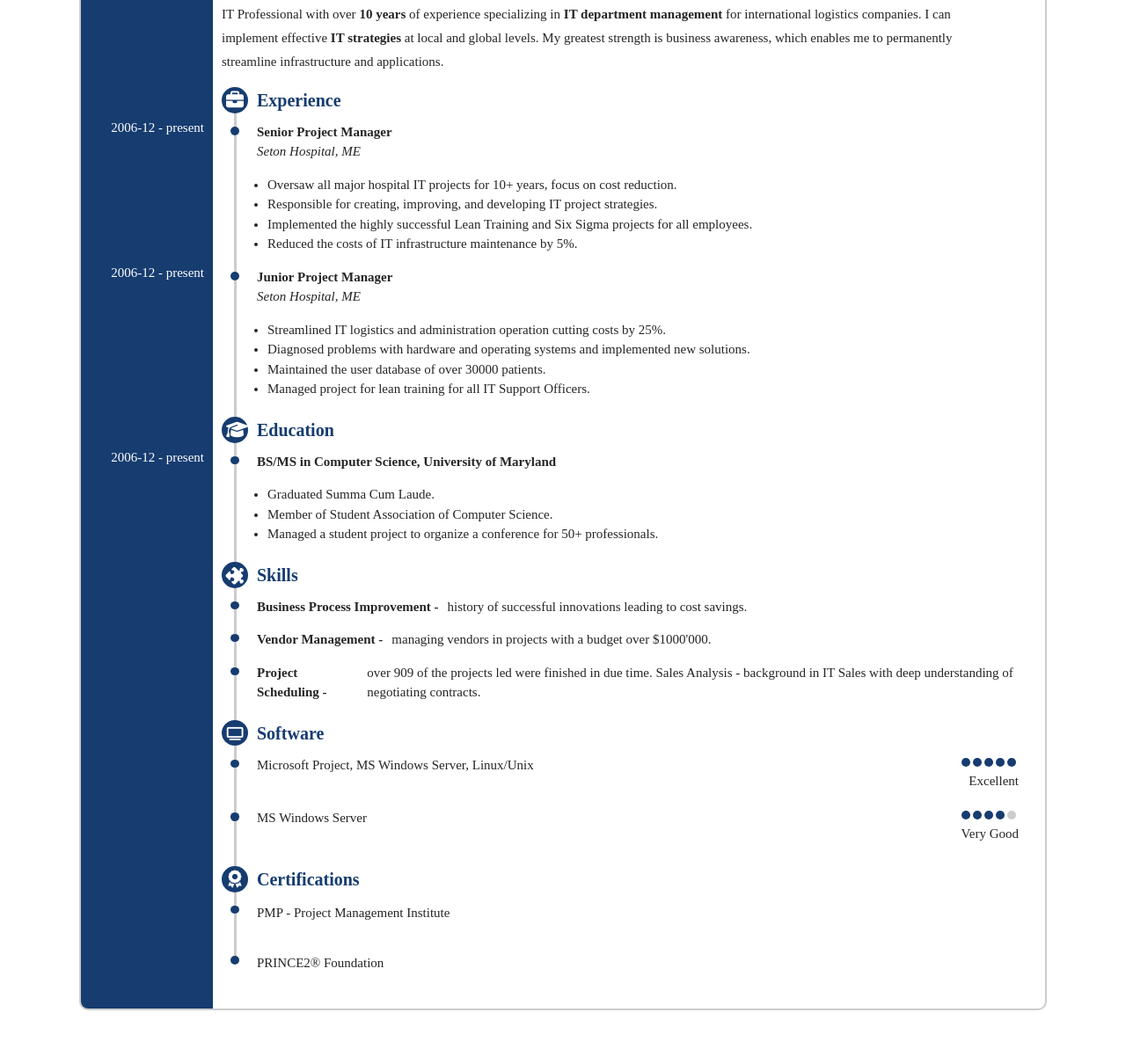
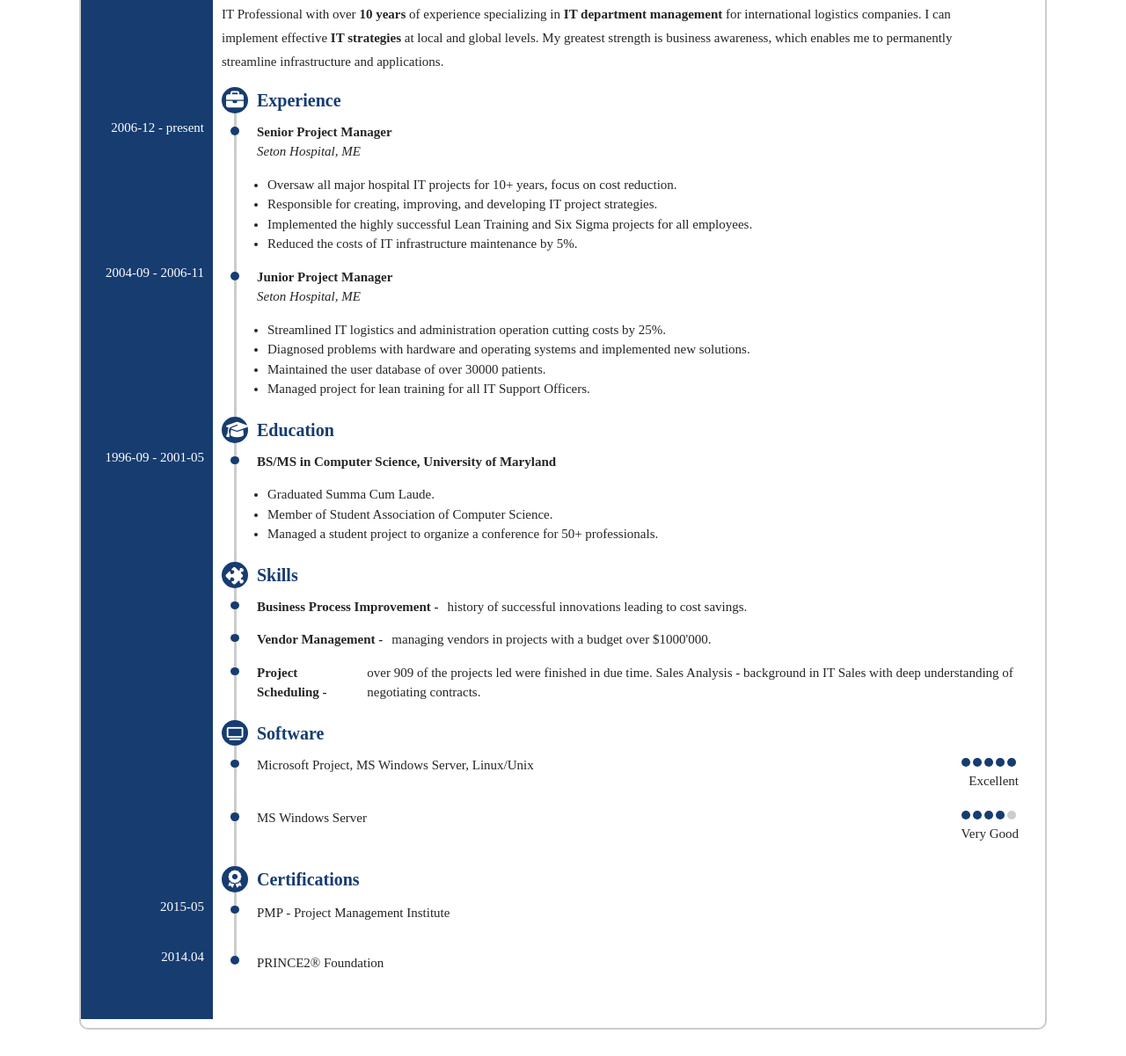
Before and after one commit to K-Ds/cv, a plain HTML site: page index.html in a window 1280 px wide. Shown: the part 217-1418 px from the top of the page at 88% size. Before the commit the page ends 1396 px from the top, so only its background shows below. Drawn offline with Linux system fonts and the light colour scheme.

Commit message:
third final

```diff
--- a/index.html
+++ b/index.html
@@ -108,7 +108,7 @@
           </ul>
         </div>
 
-        <span class="timeline__date">2006-12 - present</span>
+        <span class="timeline__date">2004-09 - 2006-11</span>
 
         <div class="timeline__middle">
           <span
@@ -152,7 +152,7 @@
 
         <h2 class="timeline__heading">Education</h2>
 
-        <span class="timeline__date">2006-12 - present</span>
+        <span class="timeline__date">1996-09 - 2001-05</span>
 
         <div class="timeline__middle">
           <span
@@ -318,7 +318,7 @@
           <div class="timeline__line"></div>
         </div>
         <h2 class="timeline__heading">Certifications</h2>
-        <span class="timeline__date"></span>
+        <span class="timeline__date">2015-05</span>
 
         <div class="timeline__middle">
           <span
@@ -332,7 +332,7 @@
           <p>PMP - Project Management Institute</p>
         </div>
 
-        <span class="timeline__date last"></span>
+        <span class="timeline__date last">2014.04</span>
 
         <div class="timeline__middle">
           <span
```
